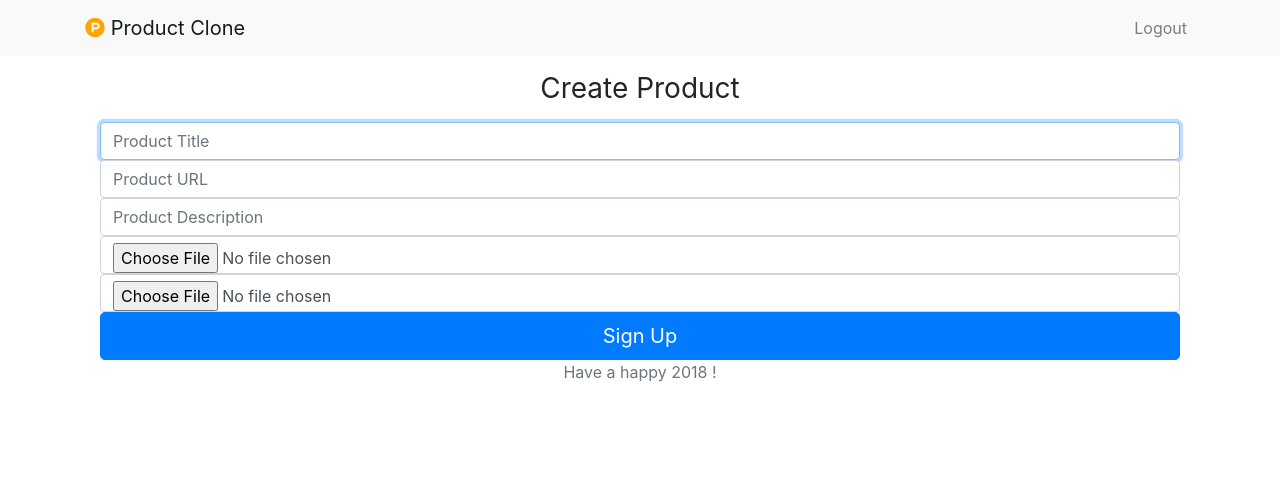
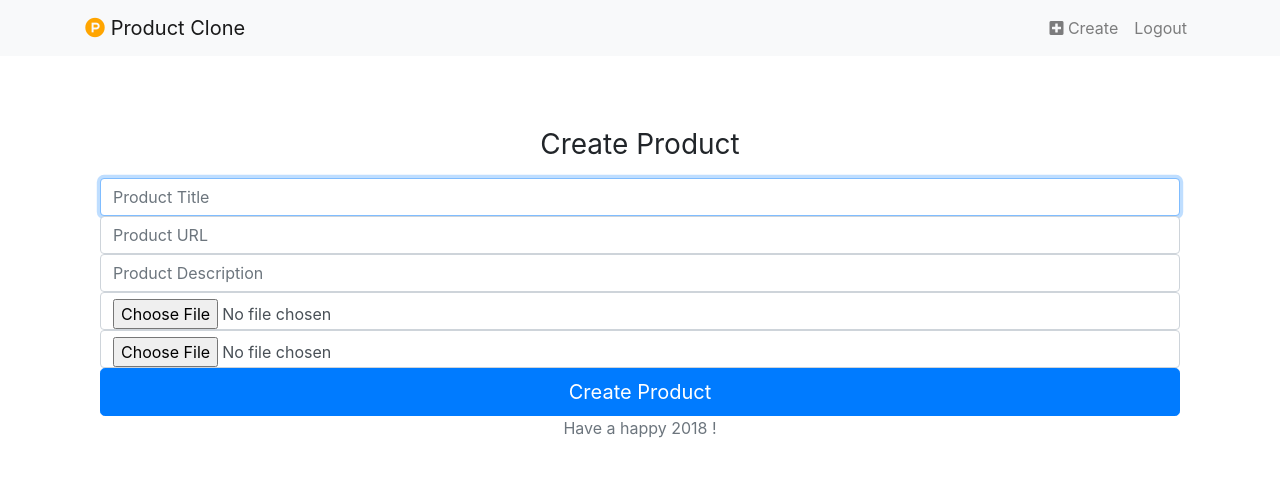
Before and after one commit to ianFraser858/ProductHunt, a Django app: page /products/create in a window 1280 px wide. Shown: the top 477 px of the page. Run offline with Django 3.2, Linux system fonts and the light colour scheme; the visitor is signed in with stand-in values (Sample User, id 1); some libraries are stand-ins or nearby versions.

Commit message:
created detail page

```diff
--- a/ProductHunt/urls.py
+++ b/ProductHunt/urls.py
@@ -16,10 +16,12 @@ Including another URLconf
 from django.contrib import admin
 from django.urls import path, include
 from products import views
+from django.conf import settings
+from django.conf.urls.static import static
 
 urlpatterns = [
     path('admin/', admin.site.urls),
     path('', views.home, name='home'),
     path('accounts/', include('accounts.urls')),
     path('products/', include('products.urls')),
-]
+] + static(settings.MEDIA_URL, document_root=settings.MEDIA_ROOT)
--- a/products/urls.py
+++ b/products/urls.py
@@ -3,5 +3,7 @@ from . import views
 
 urlpatterns = [
     path('create', views.create, name='create'),
+    path('<int:product_id>/', views.detail, name='detail'),
+    path('<int:product_id>/upvote', views.upvote, name='upvote'),
 
 ]
--- a/products/views.py
+++ b/products/views.py
@@ -1,12 +1,48 @@
-from django.shortcuts import render
+from django.shortcuts import render, redirect, get_object_or_404
+from django.utils import timezone
 from django.contrib.auth.decorators import login_required
+from .models import Product
 
 # Create your views here.
 
 
 def home(request):
-    return render(request, 'products/home.html')
+    products = Product.objects
+    return render(request, 'products/home.html', {'products': products})
+
 
 @login_required
 def create(request):
-    return render(request, 'products/create.html')
+    if request.method == 'POST':
+        if request.POST['title'] and request.POST['body'] and request.POST['url'] and request.FILES['icon'] and request.FILES['image']:
+            product = Product()
+            product.title = request.POST['title']
+            if request.POST['url'].startswith('http://') or request.POST['url'].startswith('https://'):
+                product.product_url = request.POST['url']
+            else:
+                product.product_url = 'http://' + request.POST['url']
+            product.body = request.POST['body']
+            product.icon = request.FILES['icon']
+            product.image = request.FILES['image']
+            product.pub_date = timezone.datetime.now()
+            product.hunter = request.user
+            product.save()
+            return redirect('/products/' + str(product.id))
+        else:
+            return render(request, 'products/create.html', {'error': 'All Fields are required'})
+    else:
+        return render(request, 'products/create.html')
+
+
+def detail(request, product_id):
+    product = get_object_or_404(Product, pk=product_id)
+    return render(request, 'products/detail.html', {'product': product})
+
+
+@login_required
+def upvote(request, product_id):
+    if request.method == 'POST':
+        product = get_object_or_404(Product, pk=product_id)
+        product.vote_total += 1
+        product.save()
+        return redirect('/products/' + str(product_id))
--- a/templates/base.html
+++ b/templates/base.html
@@ -11,7 +11,7 @@
 </head>
 <body>
     <header>
-        <nav class="navbar fixed-top navbar-expand-lg navbar-light bg-light">
+        <nav class="navbar navbar-expand-lg navbar-light bg-light">
             <div class="container">
                 <a class="navbar-brand" href="{% url 'home' %}"><i class="fab fa-product-hunt fa-9px" style="color: orange"></i> Product Clone</a>
                 <button class="navbar-toggler" type="button" data-toggle="collapse" data-target="#navbarNavAltMarkup" aria-controls="navbarNavAltMarkup" aria-expanded="false" aria-label="Toggle navigation">
@@ -20,14 +20,15 @@
                 <div class="collapse navbar-collapse" id="navbarNavAltMarkup">
                     <div class="navbar-nav ml-auto">
                         {% if user.is_authenticated %}
+                            <a class="nav-item nav-link" href="{% url 'create' %}"><i class="fas fa-plus-square"></i> Create</a>
                             <a class="nav-item nav-link" href="javascript: {document.getElementById('logout').submit()}" onclick="">Logout</a>
                             <form id="logout" action="{% url 'logout' %}" method="POST">
                                 {% csrf_token %}
                                 <input type="hidden"/>
                             </form>
                         {% else %}
-                            <a class="nav-item nav-link" target="_blank" href="{% url 'login' %}">Login</a>
-                            <a class="nav-item nav-link" target="_blank" href="{% url 'register' %}">Sign-Up</a>
+                            <a class="nav-item nav-link" href="{% url 'login' %}">Login</a>
+                            <a class="nav-item nav-link" href="{% url 'register' %}">Sign-Up</a>
                         {% endif %}
                     </div>
                 </div>
--- a/templates/products/create.html
+++ b/templates/products/create.html
@@ -9,21 +9,25 @@
 <div class="row">
     <div class="col-md-12 text-center">
         <div class="col-md-12">
-            <form class="form-signin" action="{% url 'login' %}" enctype="multipart/>form-data" method="POST">
+            <form class="form-signin" action="{% url 'create' %}" enctype="multipart/form-data" method="POST">
                 {% csrf_token %}
                 <h1 class="h3 mb-3 font-weight-normal">Create Product</h1>
                 <label for="inputTitle" class="sr-only">Title</label>
                 <input type="text" id="inputTitle" class="form-control" name="title" placeholder="Product Title" autofocus>
+
                 <label for="inputURL" class="sr-only">URL</label>
-                <input type="text" id="inputURL" class="form-control" name="URL" placeholder="Product URL" autofocus>
-                <label for="inputBody" class="sr-only">Product Description</label>
-                <input type="textbox" id="inputBody" class="form-control" name="body" placeholder="Product Description" autofocus>
-                <input type="file" id="inputIcon" class="form-control" name="icon" placeholder="Product Icon" autofocus>
-                                <input type="file" id="inputIcon" class="form-control" name="icon" placeholder="Product Icon" autofocus>
+                <input type="text" id="inputURL" class="form-control" name="url" placeholder="Product URL">
 
                 <label for="inputBody" class="sr-only">Product Description</label>
+                <input type="textbox" id="inputBody" class="form-control" name="body" placeholder="Product Description">
 
-                 <button class="btn btn-lg btn-primary btn-block" type="submit">Sign Up</button>
+                <label for="inputIcon" class="sr-only">Product Icon</label>
+                <input type="file" id="inputIcon" class="form-control" name="icon" placeholder="Product Icon">
+
+                <label for="inputImage" class="sr-only">Product Icon</label>
+                <input type="file" id="inputImage" class="form-control" name="image" placeholder="Product Image">
+
+                <button class="btn btn-lg btn-primary btn-block" type="submit">Create Product</button>
             </form>
         </div>
     </div>
```
Also changed, not shown: ProductHunt/settings.py (+7 -0 lines), templates/products/detail.html (added, +40 -0 lines), templates/products/home.html (+16 -4 lines), products/migrations/0002_auto_20180718_0858.py (added), products/migrations/0003_auto_20180718_0903.py (added), products/migrations/0004_auto_20180718_0906.py (added), products/migrations/0005_auto_20180718_0907.py (added).
